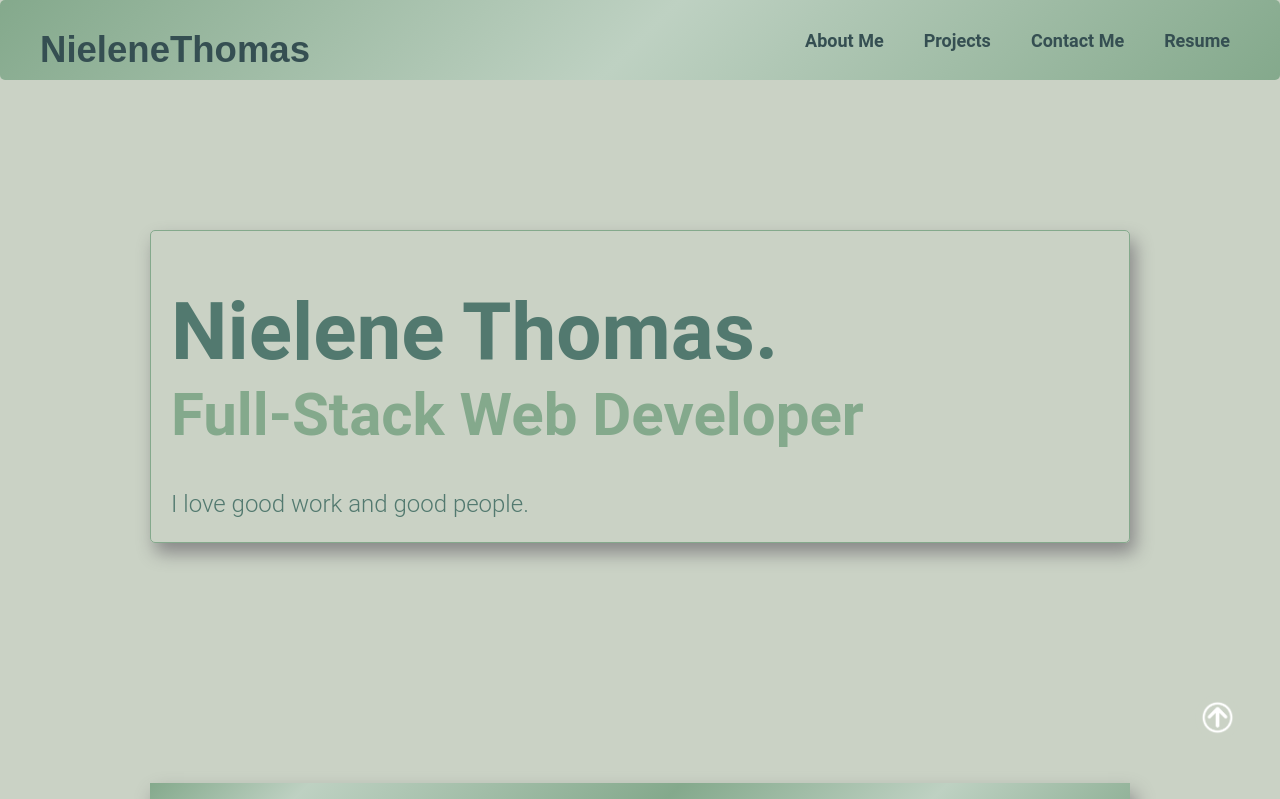
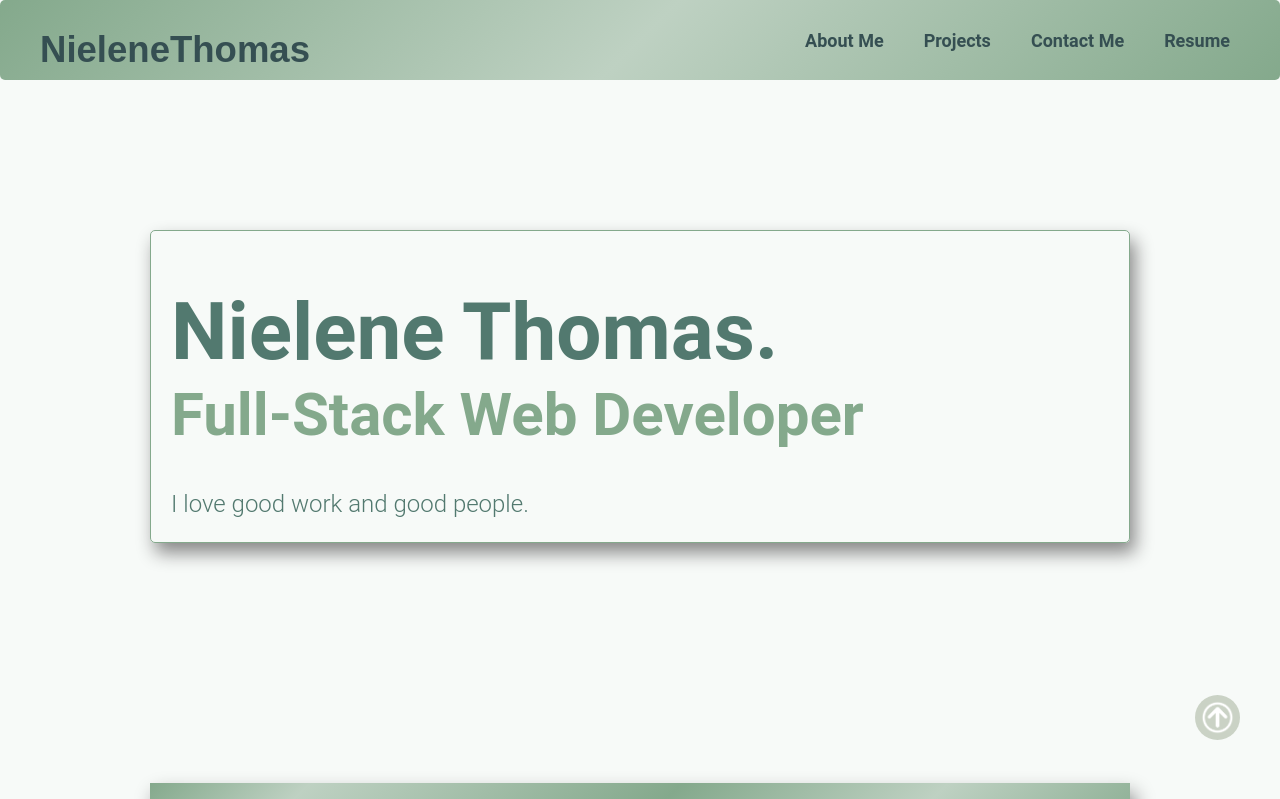
Before and after one commit to Nielene/NieleneThomas, a React (Create React App) app: page / in a window 1280 px wide. Shown: the top 799 px of the page. Built offline with nearby package versions, Linux system fonts and the light colour scheme.

Commit message:
fixed bkgnd color on app.css and home.css

```diff
--- a/src/App.css
+++ b/src/App.css
@@ -1,5 +1,5 @@
 .App {
-  background-color: #CAD2C5;;
+  background-color: #f7faf8;;
 
   display: flex;
   flex-direction: column;
--- a/src/css/Home.css
+++ b/src/css/Home.css
@@ -22,7 +22,7 @@
 
 
 .homeDiv {
-  background-color: #CAD2C5;
+  background-color: #f7faf8;
   color: white;
 
   /* padding: 0px 50px 40px 60px; */
```
